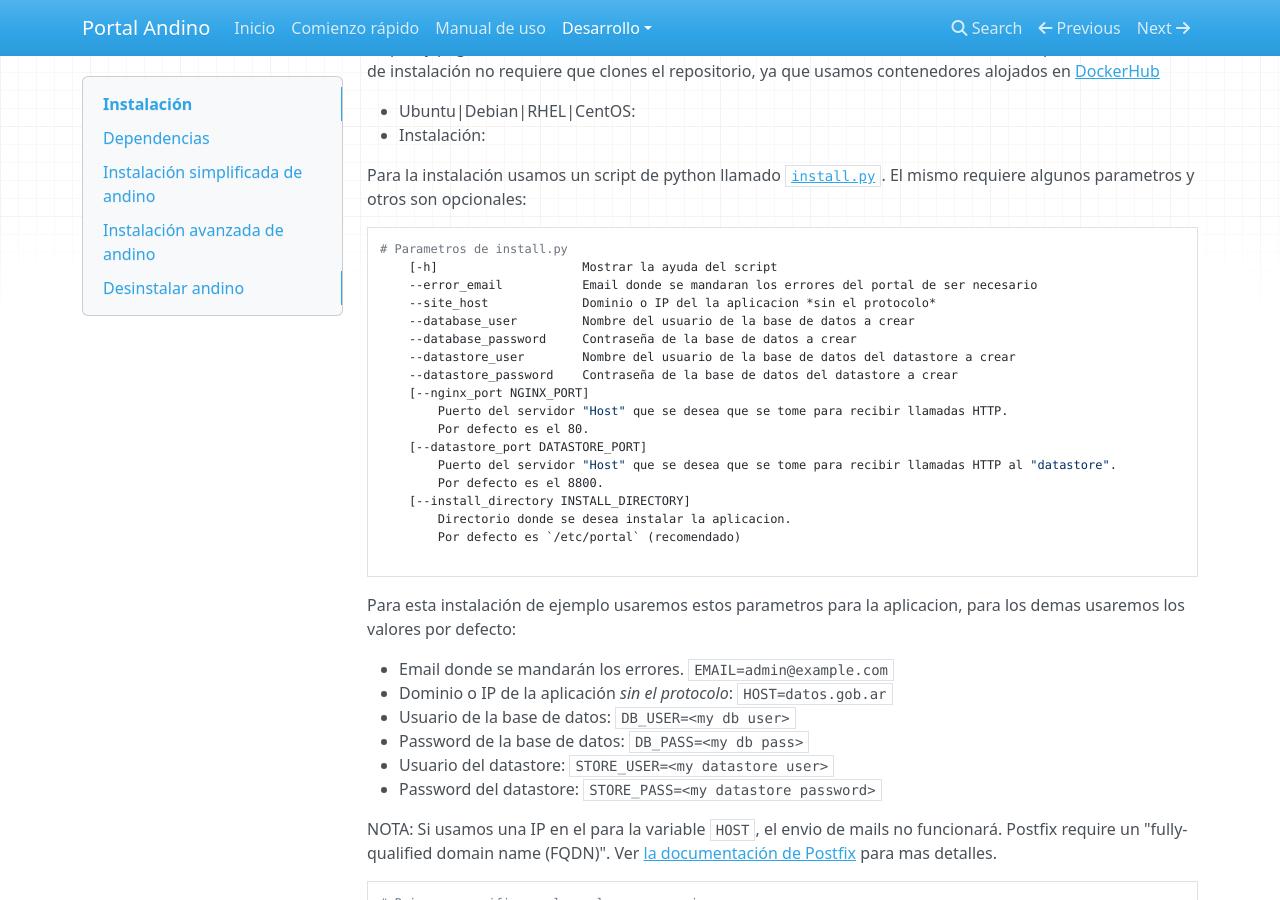
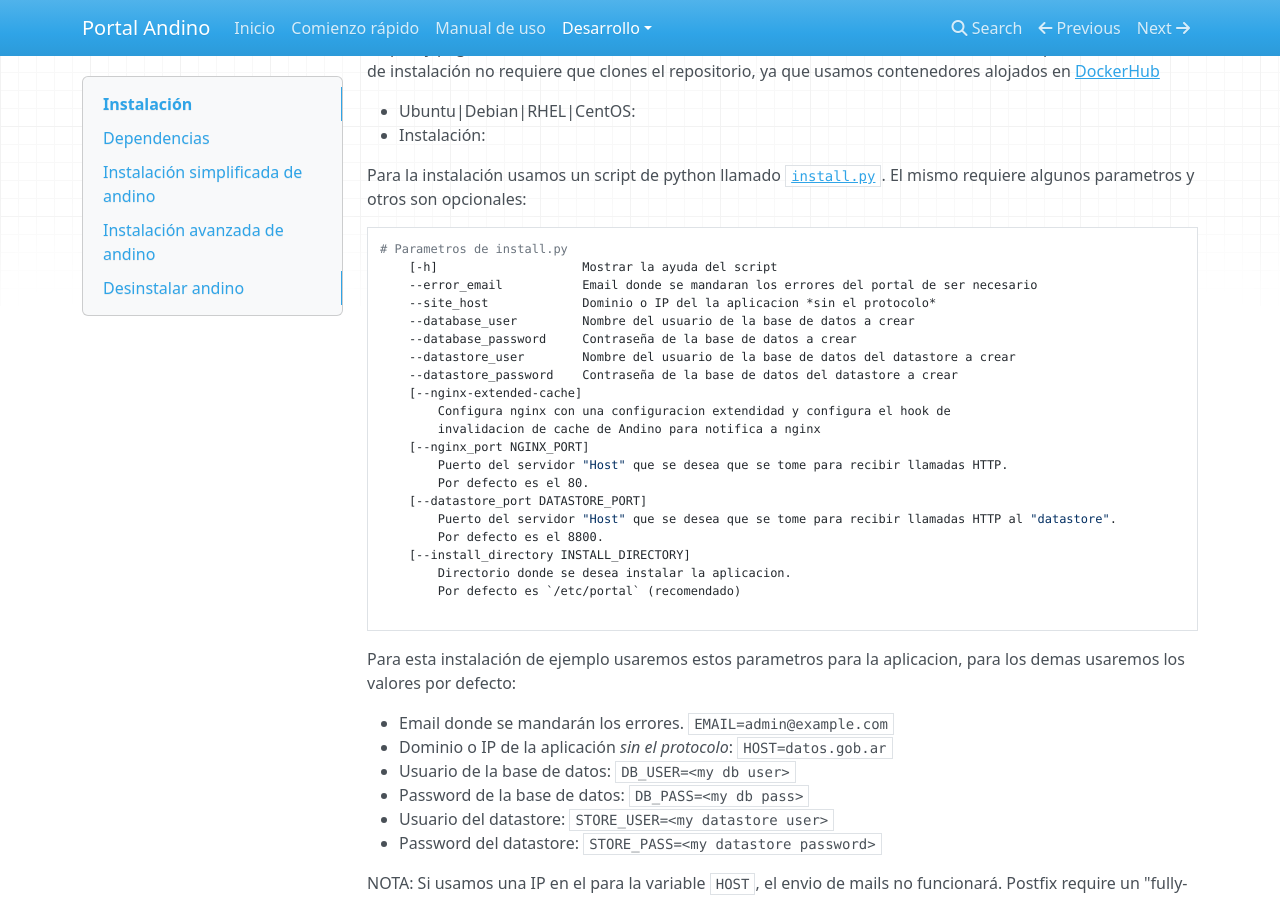
Before and after one commit to datosgobar/portal-andino, an MkDocs documentation site: the page built from docs/developers/install.md, in a window 1280 px wide and 900 px high, scrolled down 664 px. Built offline with MkDocs 1.6.1, drawn with Linux system fonts in a browser that asks for light colours; nearby versions of some CDN libraries; old or Windows-style settings are respelled for this version of MkDocs.

Commit message:
Agrego el parametro a la documentacion

```diff
--- a/docs/developers/install.md
+++ b/docs/developers/install.md
@@ -44,6 +44,9 @@ El mismo requiere algunos parametros y otros son opcionales:
     --database_password     Contraseña de la base de datos a crear
     --datastore_user        Nombre del usuario de la base de datos del datastore a crear
     --datastore_password    Contraseña de la base de datos del datastore a crear
+    [--nginx-extended-cache]
+        Configura nginx con una configuracion extendidad y configura el hook de
+        invalidacion de cache de Andino para notifica a nginx
     [--nginx_port NGINX_PORT]
         Puerto del servidor "Host" que se desea que se tome para recibir llamadas HTTP.
         Por defecto es el 80.
```
